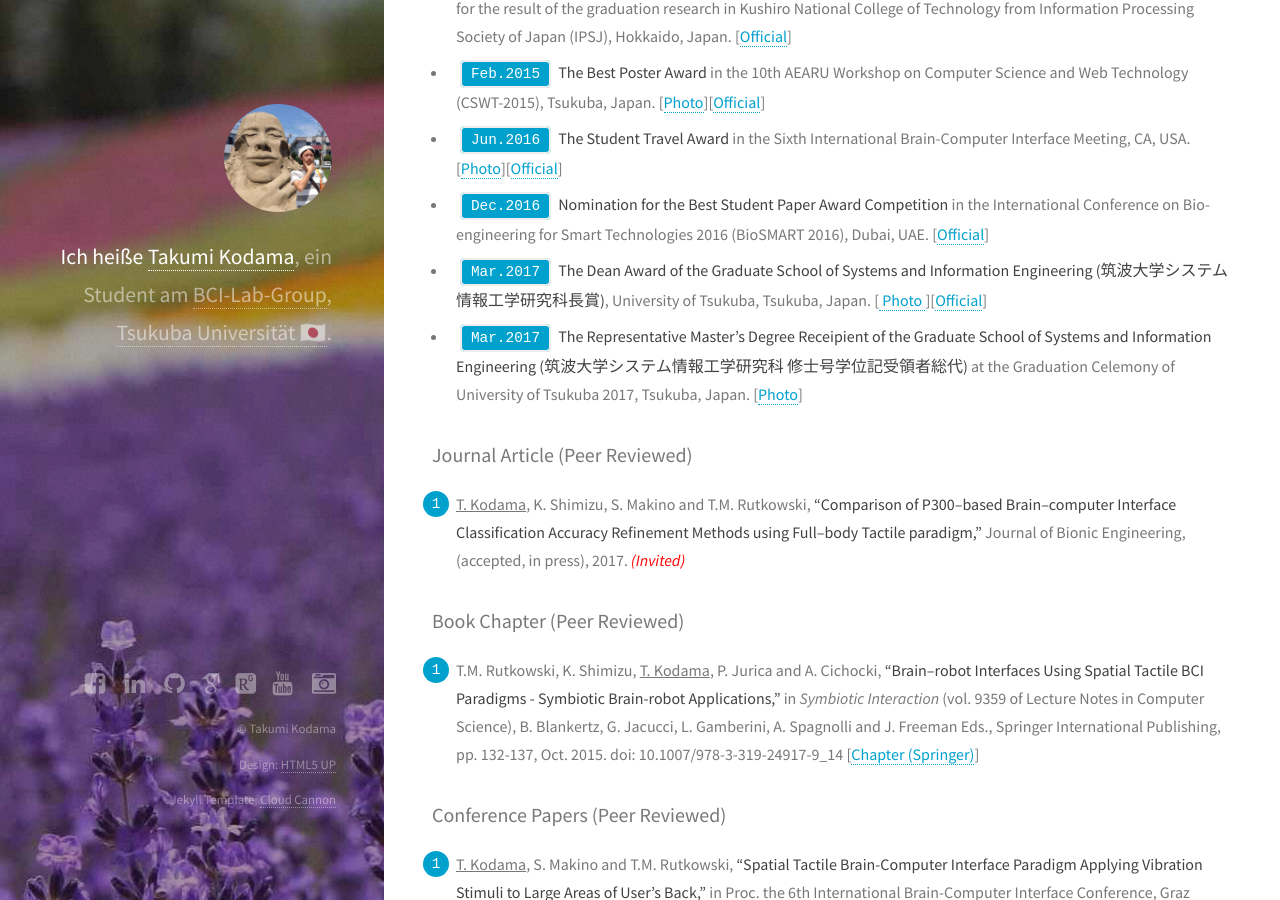
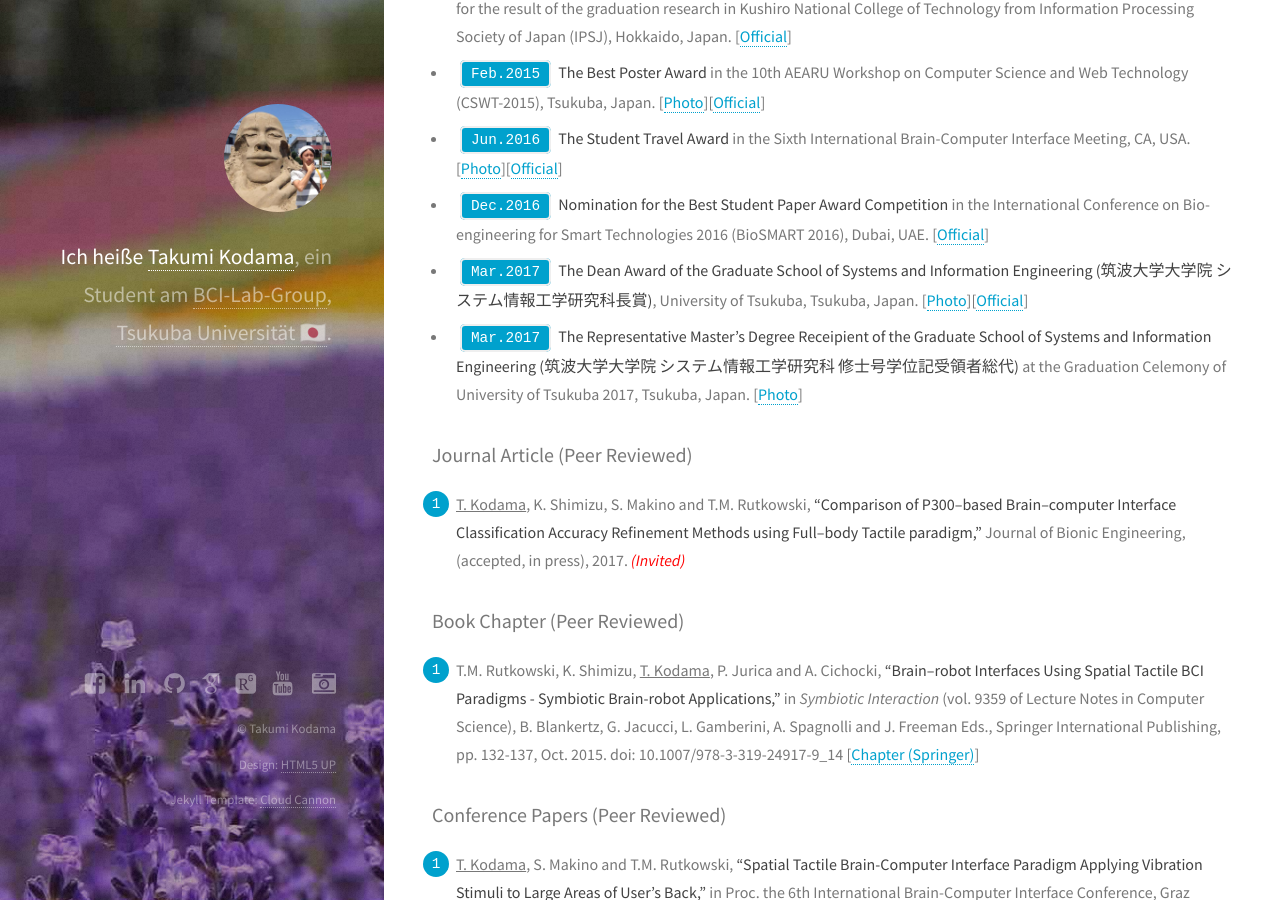
Before and after one commit to shartsu/shartsu.github.io, a Jekyll site: the page built from profile/index.markdown, in a window 1280 px wide and 900 px high, scrolled down 1342 px. Built offline with Jekyll 4.4.1, drawn with Linux system fonts in a browser that asks for light colours; some web fonts are replaced; comment, search, counter and statistics services are not loaded.

Commit message:
modify sentences on profile

```diff
--- a/profile/index.markdown
+++ b/profile/index.markdown
@@ -36,8 +36,8 @@ layout: profile
 - `Feb.2015` **The Best Poster Award** in the 10th AEARU Workshop on Computer Science and Web Technology (CSWT-2015), Tsukuba, Japan. [<a class="modalimg" href="#aearu">Photo</a>][[Official](http://aearu-cswt2015.sie.tsukuba.ac.jp/)]
 - `Jun.2016` **The Student Travel Award** in the Sixth International Brain-Computer Interface Meeting, CA, USA. [<a class="modalimg" href="#bcimeeting">Photo</a>][[Official](http://bcisociety.org/meetings/bci-meeting-2016-student-travel-award-program/)]
 - `Dec.2016` **Nomination for the Best Student Paper Award Competition** in the International Conference on Bio-engineering for Smart Technologies 2016 (BioSMART 2016), Dubai, UAE. [[Official](http://www.conf-biosmart.org/biosmart-competition)]
-- `Mar.2017` **The Dean Award of the Graduate School of Systems and Information Engineering (筑波大学システム情報工学研究科長賞)**, University of Tsukuba, Tsukuba, Japan. [<a class="modalimg" href="#deanawardtsukuba"> Photo </a>][[Official](http://www.sie.tsukuba.ac.jp/archive/award/sieawards)]
-- `Mar.2017` **The Representative Master's Degree Receipient of the Graduate School of Systems and Information Engineering (筑波大学システム情報工学研究科 修士号学位記受領者総代)** at the Graduation Celemony of University of Tsukuba 2017, Tsukuba, Japan. [<a class="modalimg" href="#degreetsukuba">Photo</a>]
+- `Mar.2017` **The Dean Award of the Graduate School of Systems and Information Engineering (筑波大学大学院 システム情報工学研究科長賞)**, University of Tsukuba, Tsukuba, Japan. [<a class="modalimg" href="#deanawardtsukuba">Photo</a>][[Official](http://www.sie.tsukuba.ac.jp/archive/award/sieawards)]
+- `Mar.2017` **The Representative Master's Degree Receipient of the Graduate School of Systems and Information Engineering (筑波大学大学院 システム情報工学研究科 修士号学位記受領者総代)** at the Graduation Celemony of University of Tsukuba 2017, Tsukuba, Japan. [<a class="modalimg" href="#degreetsukuba">Photo</a>]
 
 <!-- [comment]: [[SlideShare](@hokkaido)] -->
 
```
Also changed, not shown: _posts/2017-03-24-GraduationCelemony.markdown (added, +10 -0 lines).
